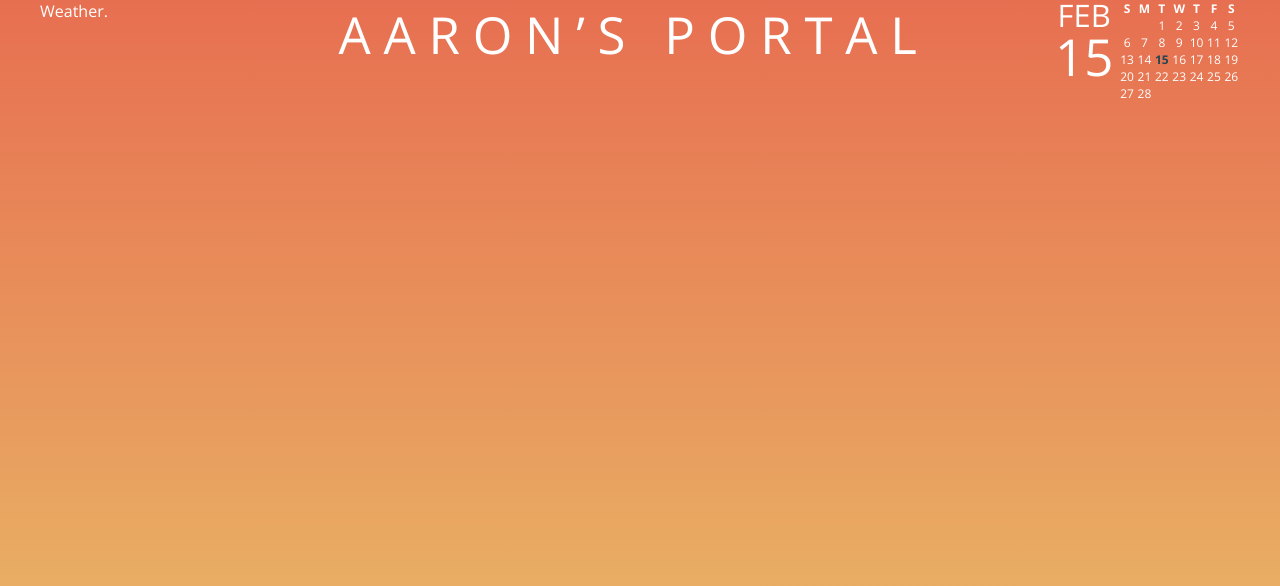
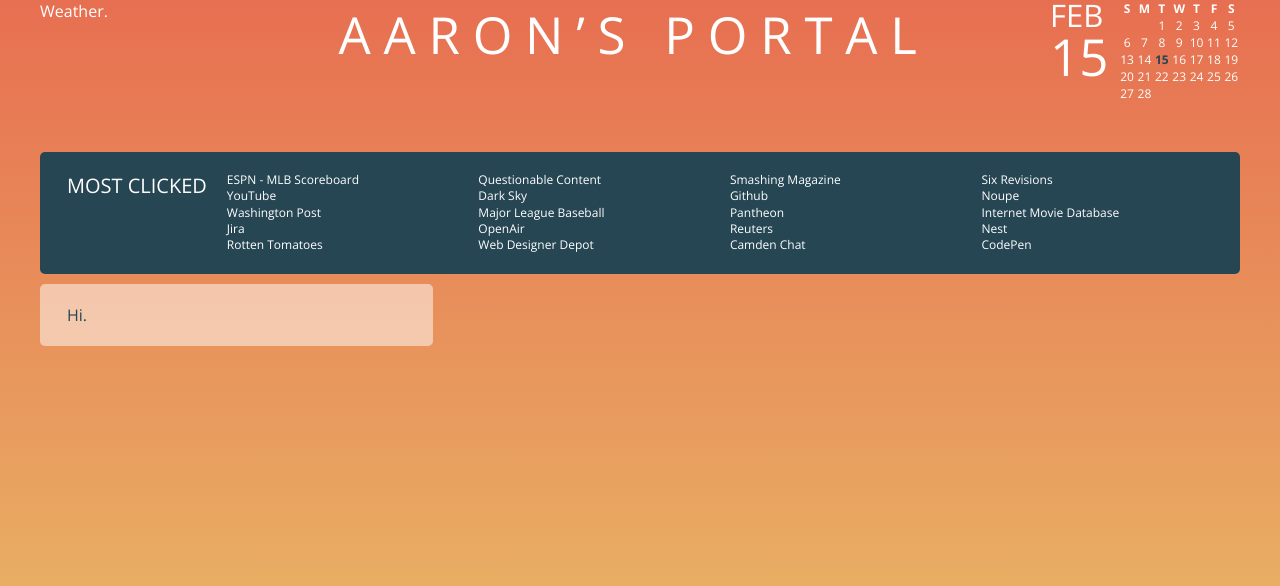
Before and after one commit to aweidele/portal, a PHP site: page / in a window 1280 px wide. Shown: the top 586 px of the page. Run offline with PHP 8.4, Linux system fonts and the light colour scheme.

Commit message:
Building the link list

```diff
--- a/assets/css/portal.css
+++ b/assets/css/portal.css
@@ -35,6 +35,12 @@ h1,
   text-transform: uppercase;
 }
 
+h2,
+.h2 {
+  font-size: 1.25rem;
+  text-transform: uppercase;
+}
+
 .header {
   color: var(--white);
 }
@@ -69,6 +75,7 @@ h1,
 
 .calendar__today {
   width: 36%;
+  padding-right: 1.25rem;
   text-align: center;
   text-transform: uppercase;
 }
@@ -106,6 +113,59 @@ h1,
   font-weight: 800;
 }
 
+.link-list {
+  max-width: 1240px;
+  margin: auto;
+  padding: 0 1.25rem;
+  padding-top: 3.125rem;
+  display: grid;
+  grid-template-columns: repeat(3, 1fr);
+  grid-gap: 10px;
+}
+
+.link-list>div {
+  border-radius: 0.3125rem;
+  padding: 1.25rem 1.6875rem;
+  color: var(--primary);
+  background-color: rgba(255,255,255,0.5);
+}
+
+.link-list>div.most-clicked {
+  background: var(--primary);
+  color: var(--white);
+  display: flex;
+  grid-column-start: span 3;
+}
+
+.link-list>div.most-clicked h2 {
+  margin-right: 1.25rem;
+}
+
+.link-list>div.most-clicked a {
+  color: var(--white);
+}
+
+.link-list li {
+  font-size: 0.75rem;
+  line-height: 1.36em;
+}
+
+.link-list a {
+  color: var(--primary);
+  text-decoration: none;
+}
+
+.link-list a:hover,
+.link-list a:focus {
+  text-decoration: underline;
+}
+
+.most-clicked ul {
+  columns: 4;
+  column-gap: 20px;
+  flex-grow: 1;
+}
+
 @media screen and (min-width: 980px) {
   h1,
   .h1 {
--- a/index.html
+++ b/index.html
@@ -2,12 +2,18 @@
 <html>
   <head>
     <title>Portal Version 2</title>
-        <meta name="viewport" content="width=device-width; initial-scale=1.0; maximum-scale=1.0;">
-        <meta charset="utf-8">
-        <link rel="preconnect" href="https://fonts.googleapis.com">
-        <link rel="preconnect" href="https://fonts.gstatic.com" crossorigin>
-        <link href="https://fonts.googleapis.com/css2?family=Open+Sans:wght@300;700&display=swap" rel="stylesheet">
-        <link rel="stylesheet" href="assets/css/portal.css">
+    <meta
+      name="viewport"
+      content="width=device-width; initial-scale=1.0; maximum-scale=1.0;"
+    />
+    <meta charset="utf-8" />
+    <link rel="preconnect" href="https://fonts.googleapis.com" />
+    <link rel="preconnect" href="https://fonts.gstatic.com" crossorigin />
+    <link
+      href="https://fonts.googleapis.com/css2?family=Open+Sans:wght@300;700&display=swap"
+      rel="stylesheet"
+    />
+    <link rel="stylesheet" href="assets/css/portal.css" />
     <script defer src="src/js/portal.js"></script>
   </head>
   <body>
@@ -16,12 +22,37 @@
         <div class="header-title">
           <h1>Aaron’s Portal</h1>
         </div>
-                <div class="header-weather">
-                    Weather.
-                </div>
+        <div class="header-weather">Weather.</div>
         <div class="header-calendar"></div>
       </div>
     </header>
-        <div class="link-list"></div>
+    <div class="link-list">
+      <div class="most-clicked">
+        <h2>Most Clicked</h2>
+        <ul>
+          <li><a href="#">ESPN - MLB Scoreboard</a></li>
+          <li><a href="#">YouTube</a></li>
+          <li><a href="#">Washington Post</a></li>
+          <li><a href="#">Jira</a></li>
+          <li><a href="#">Rotten Tomatoes</a></li>
+          <li><a href="#">Questionable Content</a></li>
+          <li><a href="#">Dark Sky</a></li>
+          <li><a href="#">Major League Baseball</a></li>
+          <li><a href="#">OpenAir</a></li>
+          <li><a href="#">Web Designer Depot</a></li>
+          <li><a href="#">Smashing Magazine</a></li>
+          <li><a href="#">Github</a></li>
+          <li><a href="#">Pantheon</a></li>
+          <li><a href="#">Reuters</a></li>
+          <li><a href="#">Camden Chat</a></li>
+          <li><a href="#">Six Revisions</a></li>
+          <li><a href="#">Noupe</a></li>
+          <li><a href="#">Internet Movie Database</a></li>
+          <li><a href="#">Nest</a></li>
+          <li><a href="#">CodePen</a></li>
+        </ul>
+      </div>
+      <div>Hi.</div>
+    </div>
   </body>
 </html>
--- a/src/js/portal.js
+++ b/src/js/portal.js
@@ -80,6 +80,7 @@ calendar.innerHTML = renderCalendar();
 // }
 
 const renderBookmarks = function (bookmarks) {
+  console.log(bookmarks);
   const links = `
         <ul>
             ${bookmarks
@@ -91,18 +92,19 @@ const renderBookmarks = function (bookmarks) {
         </ul>
     `;
 
-  linkList.innerHTML = links;
+  //   linkList.innerHTML = links;
 };
 
 const getBookmarks = async function () {
   try {
     const res = await fetch("https://angrychickens.com/portal/test/");
-    const bookmarks = await res.json();
-    renderBookmarks(bookmarks);
+    renderBookmarks(await res.json());
   } catch (err) {
     console.log(err);
   }
 };
+
+getBookmarks();
 
 const postBookmark = async function () {
   // const opts = {
@@ -134,6 +136,6 @@ const postBookmark2 = async function () {
   }
 };
 
-getBookmarks();
-postBookmark();
-postBookmark2();
+// getBookmarks();
+// postBookmark();
+// postBookmark2();
--- a/src/sass/base/_typography.scss
+++ b/src/sass/base/_typography.scss
@@ -10,3 +10,9 @@ h1,
     font-size: 51px;
   }
 }
+
+h2,
+.h2 {
+  font-size: 20px;
+  text-transform: uppercase;
+}
--- a/src/sass/base/_variables.scss
+++ b/src/sass/base/_variables.scss
@@ -1,5 +1,6 @@
 $maxW: 1200px;
 $gutter: 20px;
+$gutterLg: 50px;
 
 // breakpoints
 $desktopLg: 980px;
--- a/src/sass/components/_calendar.scss
+++ b/src/sass/components/_calendar.scss
@@ -2,6 +2,7 @@
   display: flex;
   &__today {
     width: 36%;
+    padding-right: $gutter;
     text-align: center;
     text-transform: uppercase;
 
--- a/src/sass/components/_components.scss
+++ b/src/sass/components/_components.scss
@@ -1,2 +1,3 @@
 @import "header";
 @import "calendar";
+@import "link-list";
--- /dev/null
+++ b/src/sass/components/_link-list.scss
@@ -0,0 +1,51 @@
+.link-list {
+  @include constrainWidth;
+  padding-top: $gutterLg;
+  display: grid;
+  grid-template-columns: repeat(3, 1fr);
+  grid-gap: 10px;
+
+  > div {
+    border-radius: 5px;
+    padding: $gutter $gutter + 7;
+    color: var(--primary);
+    background-color: rgba(#ffffff, 0.5);
+
+    &.most-clicked {
+      background: var(--primary);
+      color: var(--white);
+      display: flex;
+      grid-column-start: span 3;
+
+      h2 {
+        margin-right: $gutter;
+      }
+
+      a {
+        color: var(--white);
+      }
+    }
+  }
+
+  li {
+    font-size: 12px;
+    line-height: 1.36em;
+  }
+
+  a {
+    color: var(--primary);
+    text-decoration: none;
+    &:hover,
+    &:focus {
+      text-decoration: underline;
+    }
+  }
+}
+
+.most-clicked {
+  ul {
+    columns: 4;
+    column-gap: $gutter;
+    flex-grow: 1;
+  }
+}
```
Also changed, not shown: assets/js/portal.js (+1 -1 lines), assets/js/scripts.js (+8 -6 lines). Lines whose indentation alone changed are shown as unchanged.
